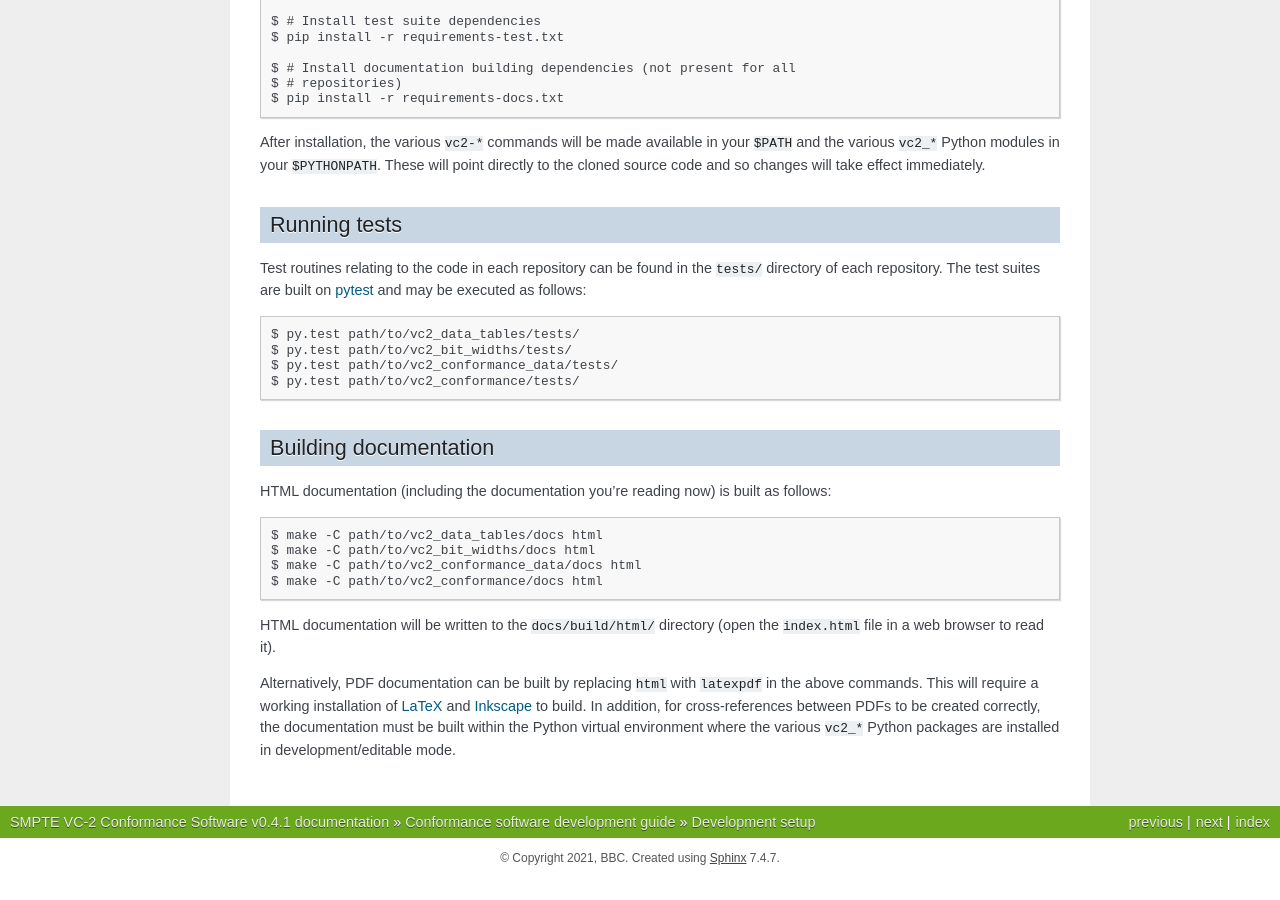
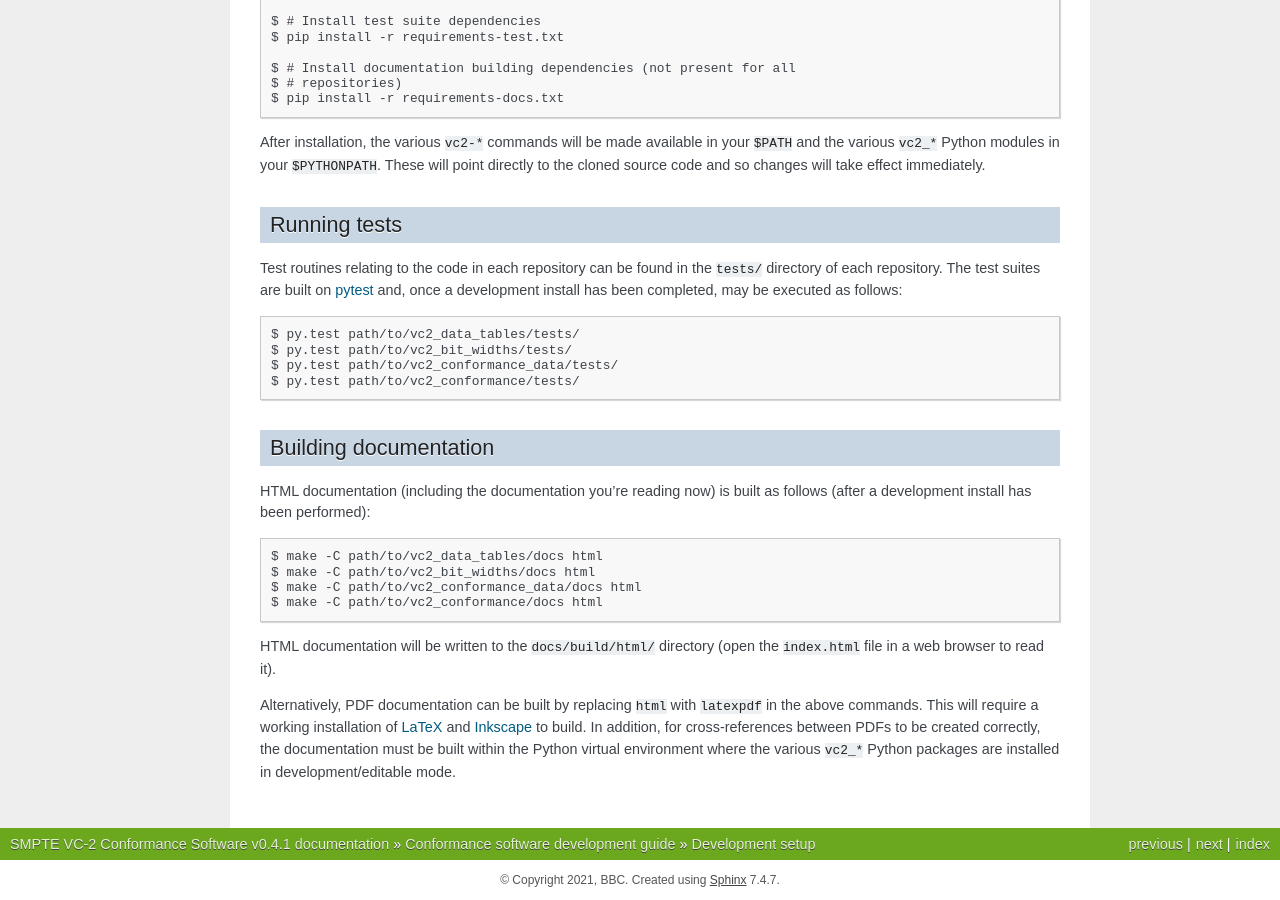
Before and after one commit to bbc/vc2_conformance, a Sphinx documentation site: the page built from docs/source/developer_guide/developer_installation.rst, in a window 1280 px wide and 900 px high, scrolled down 1440 px. Built offline with Sphinx 7.4.7, drawn with Linux system fonts in a browser that asks for light colours; before the commit the page ends 2318 px from its top, so only the background shows below that.

Commit message:
Explicitly state that a dev install is required to build docs

```diff
--- a/docs/source/developer_guide/developer_installation.rst
+++ b/docs/source/developer_guide/developer_installation.rst
@@ -103,7 +103,8 @@ Running tests
 
 Test routines relating to the code in each repository can be found in the
 ``tests/`` directory of each repository. The test suites are built on `pytest
-<https://docs.pytest.org/en/latest/>`_ and may be executed as follows::
+<https://docs.pytest.org/en/latest/>`_ and, once a development install has been
+completed, may be executed as follows::
 
     $ py.test path/to/vc2_data_tables/tests/
     $ py.test path/to/vc2_bit_widths/tests/
@@ -115,12 +116,13 @@ Building documentation
 ----------------------
 
 HTML documentation (including the documentation you're reading now) is built as
-follows::
+follows (after a development install has been performed)::
 
     $ make -C path/to/vc2_data_tables/docs html
     $ make -C path/to/vc2_bit_widths/docs html
     $ make -C path/to/vc2_conformance_data/docs html
     $ make -C path/to/vc2_conformance/docs html
+
 
 HTML documentation will be written to the ``docs/build/html/`` directory (open
 the ``index.html`` file in a web browser to read it).
```
